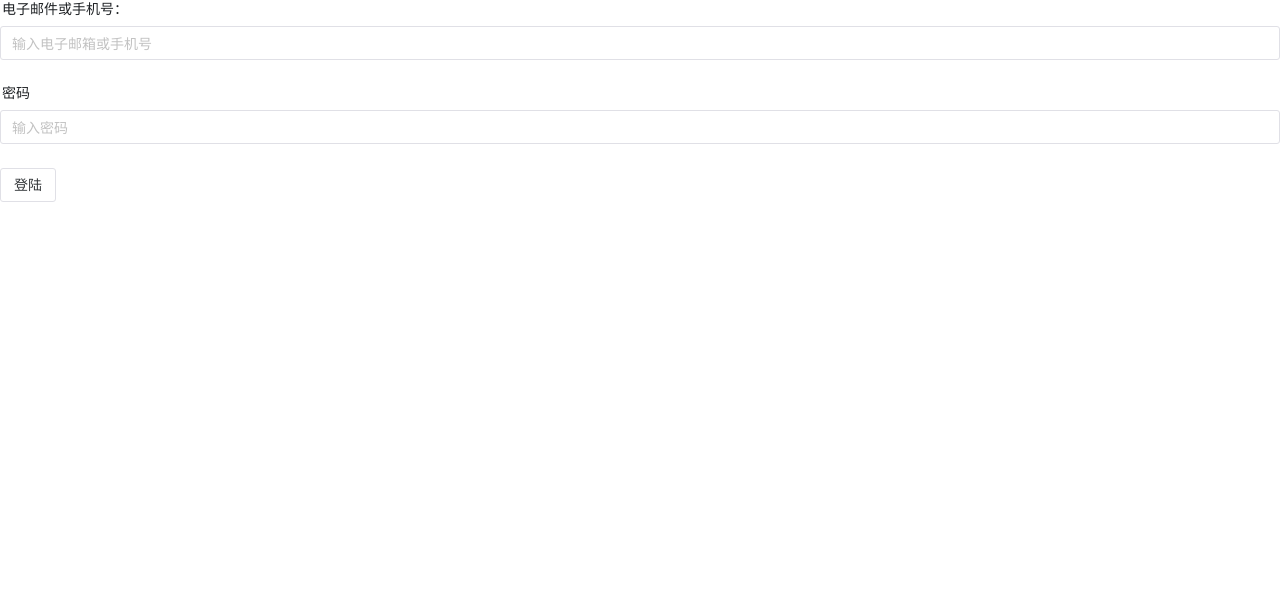
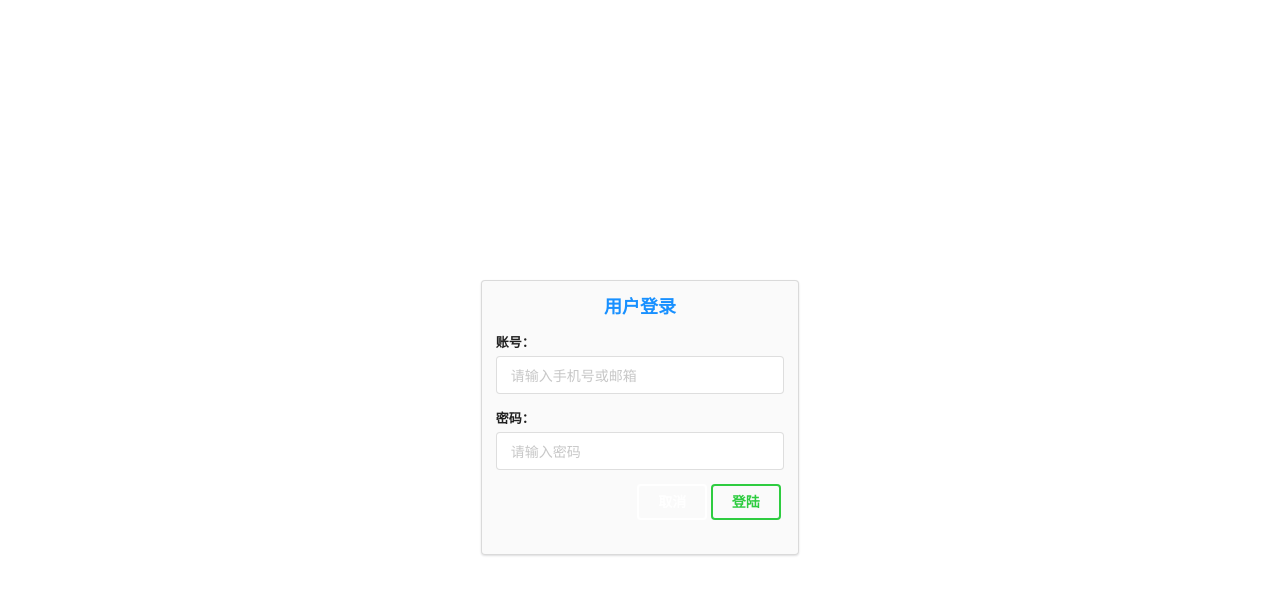
Before and after one commit to FinleyGe/Community-E-Home, a Vue app in the folder e-home-vue/: page /login in a window 1280 px wide. Shown: the top 594 px of the page. Built offline with nearby package versions, Linux system fonts and the light colour scheme.

Commit message:
修改文件名

```diff
--- a/e-home-vue/src/routes.ts
+++ b/e-home-vue/src/routes.ts
@@ -5,8 +5,8 @@ export default createRouter({
     routes:[
         { path: '/', redirect: '/index'},
         { path: '/index', component: () => import("./views/IndexPage.vue")},
-        { path: '/test', component: () => import("./views/RegisterPageNew.vue")},
+        // { path: '/test', component: () => import("./views/RegisterPage.vue")},
         { path: '/login', name:'login', component: () => import("./views/LoginPage.vue")},
-        { path: '/register', name:'register', component: () => import("./views/RegisterPageNew.vue")}
+        { path: '/register', name:'register', component: () => import("./views/RegisterPage.vue")}
     ]
 })
--- a/e-home-vue/src/views/LoginPage.vue
+++ b/e-home-vue/src/views/LoginPage.vue
@@ -1,47 +1,54 @@
 <script setup lang="ts">
-import { NForm, NFormItem, NInput, NSelect, NButton } from 'naive-ui';
-import { computed, reactive } from 'vue';
-
-import { isEmail, isPhone } from '../utilities/valid'
-const user = reactive({
-    email: '',
-    pwd: '',
-    type: 0,
-})
-
-function loginClick() {
-
-}
-
-var emailOrPhone = computed(
-    (value: string) => {
-        if (isEmail(value)) {
-            user.type = 0;
-            return true;
-        } else if (isPhone(value)) {
-            user.type = 1;
-            return true;
-        } else {
-            return false;
-        }
-    }
-)
-
-
+// TODO ?
 </script>
 
 <template>
-    <n-form>
-        <n-form-item label="电子邮件或手机号：" path="user.email">
-            <n-input v-model:value="user.email" placeholder="输入电子邮箱或手机号" :feedback="emailOrPhone" />
-        </n-form-item>
-
-        <n-form-item label="密码" path="user.pwd">
-            <n-input v-model:value="user.pwd" placeholder="输入密码" type="password" />
-        </n-form-item>
-
-        <n-button @click="loginClick">登陆</n-button>
-    </n-form>
+    <div style="width: 70%; margin: 0 auto; padding-top: 20em;padding-bottom: 20em;">
+        <div class="ui stackable centered column grid">
+            <div class="centered row">
+                <div class="six wide column">
+                    <div
+                        style="padding-bottom: 5em; background-color: rgba(245, 245, 245, 0.5);"
+                        class="ui segment"
+                    >
+                        <form action="/login/" method="POST" class="ui form">
+                            <h3 style="color:  #1890ff; text-align:center;">用户登录</h3>
+                            <div class="field">
+                                <label for="username">账号：</label>
+                                <input
+                                    type="text"
+                                    name="username"
+                                    id="username"
+                                    placeholder="请输入手机号或邮箱"
+                                />
+                            </div>
+                            <div class="field">
+                                <label for="password">密码：</label>
+                                <input
+                                    type="password"
+                                    name="password"
+                                    id="password"
+                                    placeholder="请输入密码"
+                                />
+                            </div>
+                            <input
+                                style="float: right;"
+                                class="ui inverted green button"
+                                type="submit"
+                                value="登陆"
+                            />
+                            <input
+                                style="float: right;"
+                                class="ui inverted gray button"
+                                type="submit"
+                                value="取消"
+                            />
+                        </form>
+                    </div>
+                </div>
+            </div>
+        </div>
+    </div>
 </template>
 
 <style>
--- a/e-home-vue/src/views/RegisterPage.vue
+++ b/e-home-vue/src/views/RegisterPage.vue
@@ -1,75 +1,139 @@
 <script setup lang="ts">
+import { computed, reactive, ref } from 'vue'
+import { isPwdValid } from '../utilities/valid'
+import axios from 'axios'
+import notice from '../components/Notice.vue'
+import { IUserInfo, register } from '../utilities/apis'
 
-import { NForm, NFormItem, NInput, NSelect, NButton} from 'naive-ui';
-import {reactive} from 'vue'
-import axios from 'axios';
-import config from '../config'
-const user = reactive({
-    name            : '',
-    pwd             : '',
-    pwd_confirm     : '',
-    email           : '',
-    phone           : '',
-    type            : 0,
+
+const UserData: IUserInfo = reactive({
+  name: '',
+  pwd: '',
+  phone: '',
+  email: '',
+  type: 0,
 })
 
-const options = [
-    {
-        label : "志愿者",
-        value : 0,
-    },
-    {
-        label : "子女",
-        value : 1,
-    }
-]
-
+const pwdRepeat = ref('')
+const isPwdSame = ref(false)
+const pwdValid = ref(false)
 
 function registerClick() {
-    // axios.post('localhost:8989/api/register')
-    // axios.get('http://0.0.0.0:8989/api/test').then(res => {console.log(res)})
-    // TODO: is data valid
-    const data = {
-        email : user.email,
-        pwd : user.pwd,
-        phone : user.phone,
-        name : user.name,
-    }
-    axios.post(config.SERVER + '/api/register', data).then(res => {console.log(res)})
+  if (!(isPwdSame.value && pwdValid.value)) {
+    alert("请重新检查您的密码！")
+  } else {
+    register(UserData);
+  }
+}
+function CheckPwd() {
+  isPwdSame.value = UserData.pwd == pwdRepeat.value
+  pwdValid.value = isPwdValid(UserData.pwd)
+}
+function CheckInfo() {
+
+}
+
+function cancelClick() {
+  // TODO : cancel click
 }
 
 </script>
+
 <template>
-<n-form>
-    <n-form-item label="用户名" path="user.name">
-        <n-input v-model:value="user.name" placeholder="输入姓名" />
-    </n-form-item>
-
-    <n-form-item label="电子邮件" path="user.email">
-        <n-input v-model:value="user.email" placeholder="输入电子邮件地质"/>
-    </n-form-item>
-
-    <n-form-item label="电话号码" path="user.phone">
-        <n-input v-model:value="user.phone" placeholder="输入电话号码"/>
-    </n-form-item>
-
-    <n-form-item label="密码" path="user.pwd">
-        <n-input v-model:value="user.pwd" placeholder="输入密码"/>
-    </n-form-item>
-
-    <n-form-item label="确认密码" path="user.pwd_confirm">
-        <n-input v-model:value="user.pwd_confirm" placeholder="输入确认密码"/>
-    </n-form-item>
-
-    <n-form-item label="选择你的类型" path="user.type">
-        <n-select v-model:value="user.type" :options="options"/>
-    </n-form-item>
-
-    <n-button @click="registerClick"> 注册 </n-button>
-</n-form>
-{{user.name}}
+  <div style="width: 70%; margin: 0 auto; padding-top: 20em;padding-bottom: 20em;">
+    <div class="ui stackable centered column grid">
+      <div class="centered row">
+        <div class="six wide column">
+          <div
+            style="padding-bottom: 5em; background-color: rgba(245, 245, 245,0.5);"
+            class="ui segment"
+          >
+            <form id="regist" class="ui form" onsubmit="return false;">
+              <h3 style="color: #1890ff;text-align:center;">用户注册</h3>
+              <!-- <notice> asd asd </notice> -->
+              <div class="field">
+                <label for="username">用户名：</label>
+                <input
+                  v-model="UserData.name"
+                  type="text"
+                  name="username"
+                  id="username"
+                  placeholder="请输入用户名"
+                />
+              </div>
+              <div class="field">
+                <label for="password">密码：</label>
+                <input
+                  v-model="UserData.pwd"
+                  @input="CheckPwd"
+                  type="password"
+                  name="password"
+                  id="password"
+                  placeholder="请输入密码"
+                />
+                <label class="notice">{{ pwdValid ? "合法" : "密码过于简单" }}</label>
+              </div>
+              <div class="field">
+                <label for="confirm_password">重复密码：</label>
+                <input
+                  v-model="pwdRepeat"
+                  @input="CheckPwd"
+                  type="password"
+                  name="confirm_password"
+                  id="confirm_password"
+                  placeholder="重复输入密码"
+                />
+                <label class="notice">{{ isPwdSame ? "合法" : "两次输入不同" }}</label>
+              </div>
+              <div class="field">
+                <label for="email">邮箱：</label>
+                <input
+                  v-model="UserData.email"
+                  type="email"
+                  name="email"
+                  id="email"
+                  placeholder="请输入邮箱"
+                />
+              </div>
+              <div class="field">
+                <label for="phone">手机号码：</label>
+                <input
+                  v-model="UserData.phone"
+                  type="text"
+                  name="phone"
+                  id="phone"
+                  placeholder="请输入手机号码"
+                />
+              </div>
+              <div class="field">
+                <label for="identity">选择您的身份</label>
+                <select v-model="UserData.type" name="identity" id="identity">
+                  <option value="0">志愿者</option>
+                  <option value="1">子女</option>
+                </select>
+              </div>
+            </form>
+            <!-- <p> {{ UserData }}</p> -->
+            <button
+              style="float: right;"
+              class="ui inverted green button"
+              @click.native="registerClick"
+              :disabled="!(pwdValid && isPwdSame)"
+            >注册</button>
+            <button
+              style="float: right;"
+              class="ui inverted blue button"
+              @click.native="cancelClick"
+            >取消</button>
+          </div>
+        </div>
+      </div>
+    </div>
+  </div>
 </template>
 
 <style>
-
+.notice {
+  color: red;
+}
 </style>
--- a/e-home-vue/src/views/RegisterPageNew.vue
+++ /dev/null
@@ -1,111 +0,0 @@
-<script setup lang="ts">
-import {computed, reactive, ref} from 'vue'
-import {isPwdValid} from '../utilities/valid'
-import axios from 'axios'
-import notice from '../components/Notice.vue'
-import {IUserInfo, register} from '../utilities/apis'
-
-
-const UserData:IUserInfo = reactive({
-  name : '',
-  pwd : '',
-  phone : '',
-  email : '',
-  type : 0,
-})
-
-const pwdRepeat = ref('')
-const isPwdSame = ref(false)
-const pwdValid = ref(false)
-
-function registerClick () {
-  if (!(isPwdSame.value && pwdValid.value)) {
-    alert("请重新检查您的密码！")
-  }else{
-    register(UserData);
-  }
-}
-function CheckPwd () {
-    isPwdSame.value = UserData.pwd == pwdRepeat.value
-    pwdValid.value = isPwdValid(UserData.pwd)
-}
-function CheckInfo(){
-
-}
-
-function cancelClick() {
-  // TODO : cancel click
-}
-
-</script>
-
-<template>
-    <div style="width: 70%; margin: 0 auto; padding-top: 20em;padding-bottom: 20em;">
-          <div class="ui stackable centered column grid">
-            <div class="centered row">
-              <div class="six wide column">
-                <div style="padding-bottom: 5em; background-color: rgba(245, 245, 245,0.5);" class="ui segment">
-                  <form id="regist" class="ui form" onsubmit="return false;">
-                    <h3 style="color: #1890ff;text-align:center;">用户注册</h3>
-                    <!-- <notice> asd asd </notice> -->
-                    <div class="field">
-                      <label for="username">用户名：</label>
-                      <input v-model="UserData.name" type="text" name="username" id="username" placeholder="请输入用户名" >
-                    </div>
-              <div class="field">
-                 <label for="password">密码：</label>
-                 <input
-                 v-model="UserData.pwd"
-                 @input="CheckPwd"
-                 type="password"
-                 name="password"
-                 id="password"
-                 placeholder="请输入密码" >
-                 <label class="notice"> {{pwdValid?"合法":"密码过于简单"}}</label>
-                 </div>
-                    <div class="field">
-                      <label for="confirm_password">重复密码：</label>
-                      <input
-                      v-model="pwdRepeat"
-                      @input="CheckPwd"
-                      type="password"
-                      name="confirm_password"
-                      id="confirm_password"
-                      placeholder="重复输入密码">
-                        <label class="notice"> {{ isPwdSame?"合法":"两次输入不同"}} </label>
-                    </div>
-                    <div class="field">
-                      <label for="email">邮箱：</label>
-                      <input v-model="UserData.email" type="email" name="email" id="email" placeholder="请输入邮箱" >
-                    </div>
-                    <div class="field">
-                      <label for="phone">手机号码：</label>
-                      <input v-model="UserData.phone" type="text" name="phone" id="phone" placeholder="请输入手机号码" >
-                    </div>
-                    <div class="field">
-                        <label for="identity">选择您的身份</label>
-                        <select v-model="UserData.type" name="identity" id="identity">
-                            <option value="0"> 志愿者 </option>
-                            <option value="1"> 子女 </option>
-                        </select>
-                    </div>
-                    </form>
-                    <!-- <p> {{ UserData }}</p> -->
-                    <button
-                    style="float: right;"
-                    class="ui inverted green button"
-                    @click.native="registerClick"
-                    :disabled="!(pwdValid&&isPwdSame)"> 注册 </button>
-                    <button style="float: right;" class="ui inverted blue button" @click.native="cancelClick"> 取消 </button>
-                </div>
-              </div>
-            </div>
-          </div>
-    </div>
-</template>
-
-<style>
-.notice{
-  color: red;
-}
-</style>
```
Also changed, not shown: e-home-vue/src/utilities/apis.ts (+40 -2 lines), 2 other files (tests, documents, lock files or other folders).
